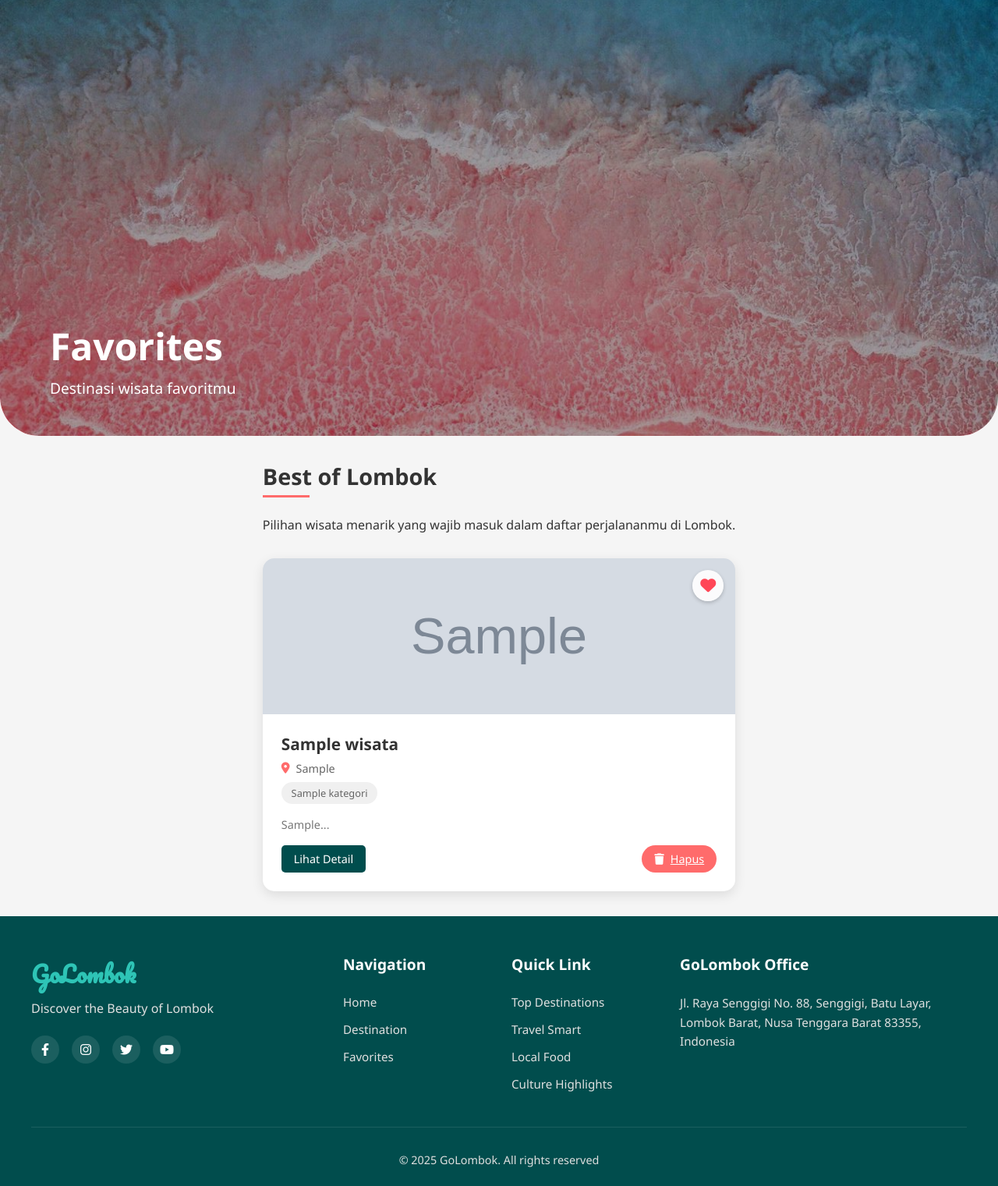
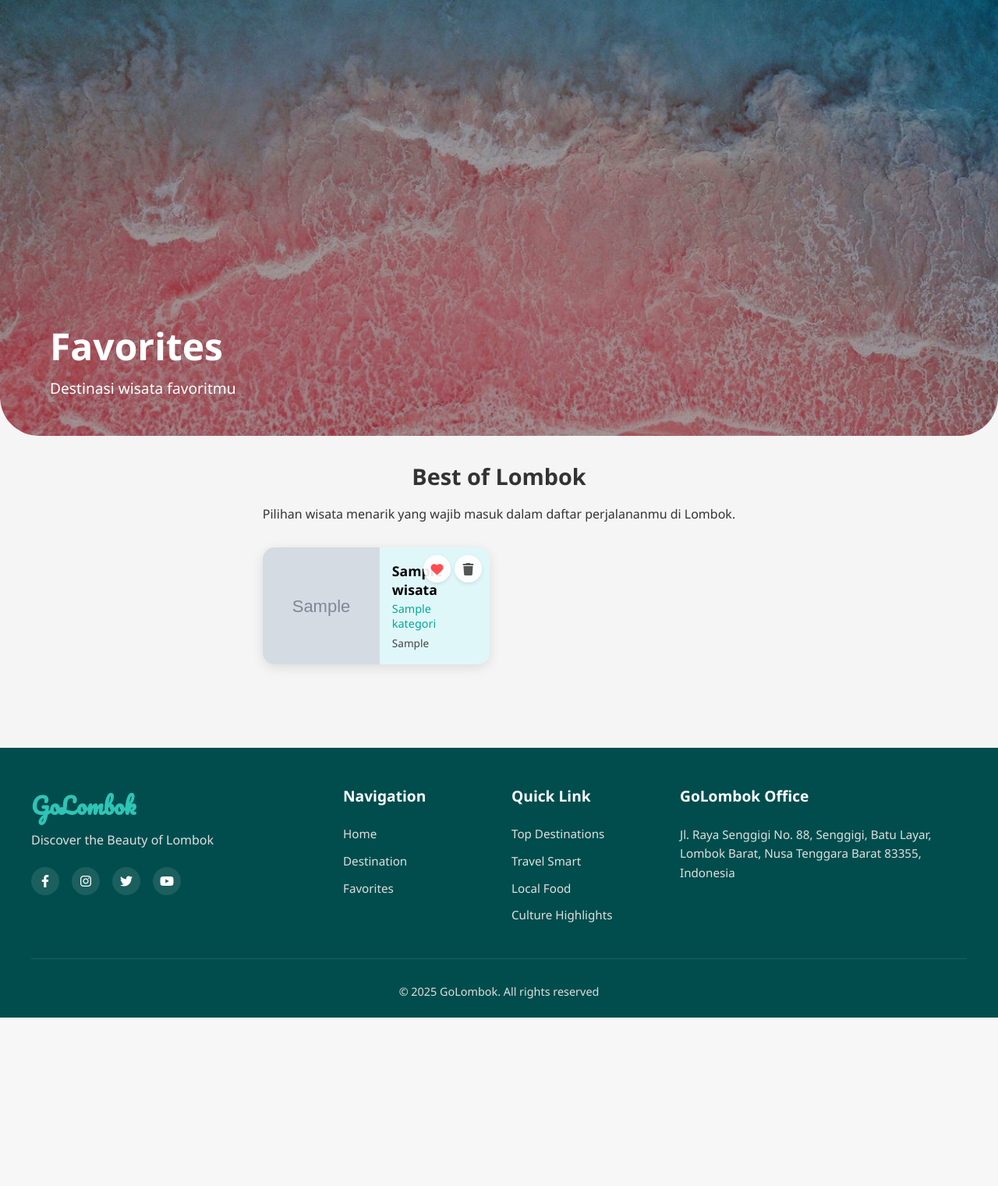
Before and after one commit to registadc/projek-golombok, a PHP site: page /favorit.php in a window 1280 px wide. Shown: the part 81-1602 px from the top of the page at 78% size. After the commit the page ends 1386 px from the top, so only its background shows below. Run offline with PHP 8.4, Linux system fonts and the light colour scheme; the visitor is signed in with stand-in values (Sample User, id 1); tables that the repository leaves empty or names only in its code hold one stand-in row (values such as "Sample post"); grey boxes marked "Sample" are stand-in pictures.

Commit message:
perbaikan favorit.php

```diff
--- a/favorit.php
+++ b/favorit.php
@@ -34,7 +34,6 @@ $favorites_query = "
     INNER JOIN favorit f ON w.id_wisata = f.id_wisata
     LEFT JOIN kategori k ON w.id_kategori = k.id_kategori
     WHERE f.id_user = '$user_id'
-    ORDER BY f.created_at DESC
 ";
 
 $favorites_result = $koneksi->query($favorites_query);
@@ -108,16 +107,22 @@ $favorites_result = $koneksi->query($favorites_query);
             min-height: 50vh;
         }
 
+        .container p{
+            text-align: center;
+        }
+
         .section-title {
             font-size: 1.8rem;
             font-weight: 600;
-            margin-bottom: 1.5rem;
+            margin-bottom: 10px;
             color: #333;
             position: relative;
             padding-bottom: 0.5rem;
+            text-align: center;
+
         }
 
-        .section-title::after {
+        /* .section-title::after {
             content: "";
             position: absolute;
             bottom: 0;
@@ -125,209 +130,105 @@ $favorites_result = $koneksi->query($favorites_query);
             width: 60px;
             height: 3px;
             background-color: #ff6b6b;
-        }
+        } */
 
        .favorites-grid {
+        margin-top: 2rem;
         display: grid;
-            grid-template-columns: repeat(auto-fill, minmax(300px, 1fr));
-            gap: 2rem;
-            margin-top: 2rem;
+        grid-template-columns: repeat(2, 1fr); /* dua kolom */
+        gap: 1.5rem;
     }
 
     .favorite-card {
-            background: white;
+        display: flex;
+        background: #E0F7FA;
         border-radius: 15px;
         overflow: hidden;
-            box-shadow: 0 5px 15px rgba(0, 0, 0, 0.1);
+        box-shadow: 0 4px 15px rgba(0, 0, 0, 0.1);
         transition: transform 0.3s ease, box-shadow 0.3s ease;
         position: relative;
+        cursor: pointer;
     }
 
     .favorite-card:hover {
         transform: translateY(-5px);
-            box-shadow: 0 10px 25px rgba(0, 0, 0, 0.15);
+        box-shadow: 0 8px 25px rgba(0, 0, 0, 0.15);
     }
 
     .card-image {
-            height: 200px;
-            width: 100%;
+        flex: 0 0 150px;
+        height: 150px;
         background-size: cover;
         background-position: center;
-            background-color: #eee; /* Fallback jika gambar tidak ada */
     }
 
     .card-content {
-            padding: 1.5rem;
+        flex: 1;
+        padding: 1rem;
+        display: flex;
+        flex-direction: column;
+        justify-content: center;
     }
 
     .card-title {
-            font-size: 1.3rem;
         font-weight: 600;
-            margin-bottom: 0.5rem;
-            color: #333;
+        font-size: 1.1rem;
+        color: #000;
+        margin-bottom: 0.2rem;
+    }
+
+    .card-category {
+        color: #00a896;
+        font-size: 0.9rem;
+        margin-bottom: 0.4rem;
+        font-weight: 500;
     }
 
     .card-location {
-            display: flex;
-            align-items: center;
-            color: #666;
-            font-size: 0.9rem;
-            margin-bottom: 0.5rem;
+        font-size: 0.85rem;
+        color: #444;
+        line-height: 1.4;
     }
 
-        .card-location i {
-            margin-right: 0.5rem;
-            color: #ff6b6b;
-        }
-
-        .card-category {
-            display: inline-block;
-            background: #f0f0f0;
-            color: #666;
-            padding: 0.3rem 0.8rem;
-            border-radius: 15px;
-            font-size: 0.8rem;
-            margin-bottom: 1rem;
-        }
-
-        .card-description {
-            color: #777;
-            font-size: 0.9rem;
-            margin-bottom: 1rem;
-            line-height: 1.5;
-            display: -webkit-box;
-            -webkit-line-clamp: 3;
-            -webkit-box-orient: vertical;
-            overflow: hidden;
-        }
-
-        .card-actions {
-            display: flex;
-            justify-content: space-between;
-            align-items: center;
-            margin-top: 1rem;
-        }
-
-        .btn-read {
-            background-color: #004d4d;
-            color: white;
-            padding: 0.5rem 1rem;
-            border-radius: 5px;
-            text-decoration: none;
-            font-size: 0.9rem;
-            transition: background-color 0.3s ease;
-        }
-
-        .btn-read:hover {
-            background-color: #009e89;
-        }
-
-        .remove-btn {
-            background: #ff6b6b;
-            border: none;
-            color: white;
-            padding: 0.5rem 1rem;
-            border-radius: 25px;
-            cursor: pointer;
-            font-size: 0.9rem;
-            transition: background 0.3s ease;
-            display: flex;
-            align-items: center;
-            gap: 0.5rem;
-        }
-
-        .remove-btn:hover {
-            background: #ff3b3b;
-        }
-
-        .empty-state {
-            text-align: center;
-            padding: 3rem;
-            color: #666;
-            grid-column: 1 / -1;
-        }
-
-        .empty-state i {
-            font-size: 4rem;
-            margin-bottom: 1rem;
-            color: #ddd;
-        }
-
-        .empty-state h3 {
-            font-size: 1.5rem;
-            margin-bottom: 1rem;
-        }
-
-        .empty-state p {
-            font-size: 1rem;
-            max-width: 500px;
-            margin: 0 auto;
-        }
-
-        .message {
-            padding: 1rem;
-            margin: 1rem 0;
-            border-radius: 5px;
-            text-align: center;
-        }
-
-        .message.success {
-            background-color: #d4edda;
-            color: #155724;
-            border: 1px solid #c3e6cb;
-        }
-
-        .message.error {
-            background-color: #f8d7da;
-            color: #721c24;
-            border: 1px solid #f5c6cb;
-        }
-
-        /* Style untuk ikon love di card */
-        .love-icon {
+    /* Ikon love dan hapus */
+    .love-icon, .remove-icon {
         position: absolute;
-            top: 15px;
-            right: 15px;
+        top: 10px;
+        width: 35px;
+        height: 35px;
+        border-radius: 50%;
         background: rgba(255, 255, 255, 0.9);
-            width: 40px;
-            height: 40px;
-            border-radius: 50%;
         display: flex;
         align-items: center;
         justify-content: center;
-            cursor: pointer;
-            transition: all 0.3s ease;
-            z-index: 2;
+        color: #ff4d4d;
+        box-shadow: 0 2px 5px rgba(0,0,0,0.1);
+        z-index: 3;
+        transition: 0.3s;
         text-decoration: none;
-            box-shadow: 0 2px 5px rgba(0,0,0,0.2);
     }
 
-        .love-icon:hover {
-            background: white;
+    .love-icon:hover, .remove-icon:hover {
         transform: scale(1.1);
+        background: #fff;
     }
 
-        .love-icon i {
-            color: #ff4757;
-            font-size: 20px;
-        }
+    .love-icon { right: 50px; }
+    .remove-icon { right: 10px; color: #555; }
 
-        @media (max-width: 768px) {
-            .cover {
-                padding: 2rem;
-                min-height: 60vh;
-            }
+    .love-icon i { color: #ff4d4d; }
+    .remove-icon i { color: #555; }
 
-            .cover h1 {
-                font-size: 2.5rem;
-            }
-
-            .container {
-                padding: 1rem;
-            }
-
+    @media (max-width: 600px) {
         .favorites-grid {
             grid-template-columns: 1fr;
+        }
+        .favorite-card {
+            flex-direction: column;
+        }
+        .card-image {
+            width: 100%;
+            height: 200px;
         }
     }
     </style>
@@ -357,62 +258,36 @@ $favorites_result = $koneksi->query($favorites_query);
         <i class="far fa-heart"></i>
         <h3>Belum ada destinasi favorit</h3>
         <p>Tambahkan destinasi favoritmu dengan menekan ikon hati di halaman destinasi.</p>
-                    <a href="destinasi.php" class="btn-read" style="display: inline-block; margin-top: 1rem; text-decoration: none;">
-                        Jelajahi Destinasi
-                    </a>
+        <a href="destinasi.php" class="btn-read">Jelajahi Destinasi</a>
     </div>
 <?php else: ?>
     <?php while ($destination = $favorites_result->fetch_assoc()): ?>
-                    <div class="favorite-card">
-                        <!-- Ikon love untuk menghapus favorit -->
+        <div class="favorite-card" onclick="window.location.href='detail_wisata.php?id_wisata=<?php echo $destination['id_wisata']; ?>'">
             <a href="favorit.php?remove_favorite=<?php echo $destination['id_wisata']; ?>"
                class="love-icon"
-                           onclick="return confirm('Hapus destinasi ini dari favorit?')"
-                           title="Hapus dari Favorit">
+               onclick="event.stopPropagation(); return confirm('Hapus dari favorit?');">
                <i class="fas fa-heart"></i>
             </a>
 
-                        <!-- Gambar destinasi -->
-                        <div class="card-image"
-                             style="background-image: url('admin_dashboard/uploads/<?php echo htmlspecialchars($destination['gambar_utama']); ?>')">
-                        </div>
+            <a href="favorit.php?remove_favorite=<?php echo $destination['id_wisata']; ?>"
+               class="remove-icon"
+               onclick="event.stopPropagation(); return confirm('Hapus dari favorit?');">
+               <i class="fas fa-trash"></i>
+            </a>
+
+            <div class="card-image" style="background-image: url('admin_dashboard/uploads/<?php echo htmlspecialchars($destination['gambar_utama']); ?>')"></div>
 
             <div class="card-content">
-                            <!-- Nama destinasi -->
-                            <h3 class="card-title"><?php echo htmlspecialchars($destination['nama_wisata']); ?></h3>
-
-                            <!-- Lokasi -->
-                            <div class="card-location">
-                                <i class="fas fa-map-marker-alt"></i>
-                                <span><?php echo htmlspecialchars($destination['lokasi']); ?></span>
-                            </div>
-
-                            <!-- Kategori -->
-                            <?php if (!empty($destination['nama_kategori'])): ?>
+                <div class="card-title"><?php echo htmlspecialchars($destination['nama_wisata']); ?></div>
                 <div class="card-category"><?php echo htmlspecialchars($destination['nama_kategori']); ?></div>
-                            <?php endif; ?>
-
-                            <!-- Deskripsi singkat -->
-                            <?php if (!empty($destination['deskripsi'])): ?>
-                                <p class="card-description"><?php echo htmlspecialchars(substr($destination['deskripsi'], 0, 150)); ?>...</p>
-                            <?php endif; ?>
-
-                            <!-- Actions -->
-                            <div class="card-actions">
-                                <a href="detail_wisata.php?id_wisata=<?php echo $destination['id_wisata']; ?>" class="btn-read">
-                                    Lihat Detail
-                                </a>
-                                <a href="favorit.php?remove_favorite=<?php echo $destination['id_wisata']; ?>"
-                                   class="remove-btn"
-                                   onclick="return confirm('Hapus dari favorit?')">
-                                    <i class="fas fa-trash"></i> Hapus
-                                </a>
-                            </div>
+                <div class="card-location"><?php echo htmlspecialchars($destination['lokasi']); ?></div>
             </div>
         </div>
     <?php endwhile; ?>
 <?php endif; ?>
 </div>
+
+
     </div>
 
     <?php include 'footer.php'; ?>
```
Also changed, not shown: uploads/july 2024 desktop laptop wallpaper by sincerely_jehn (1).jpeg (added). Lines whose indentation alone changed are shown as unchanged.
